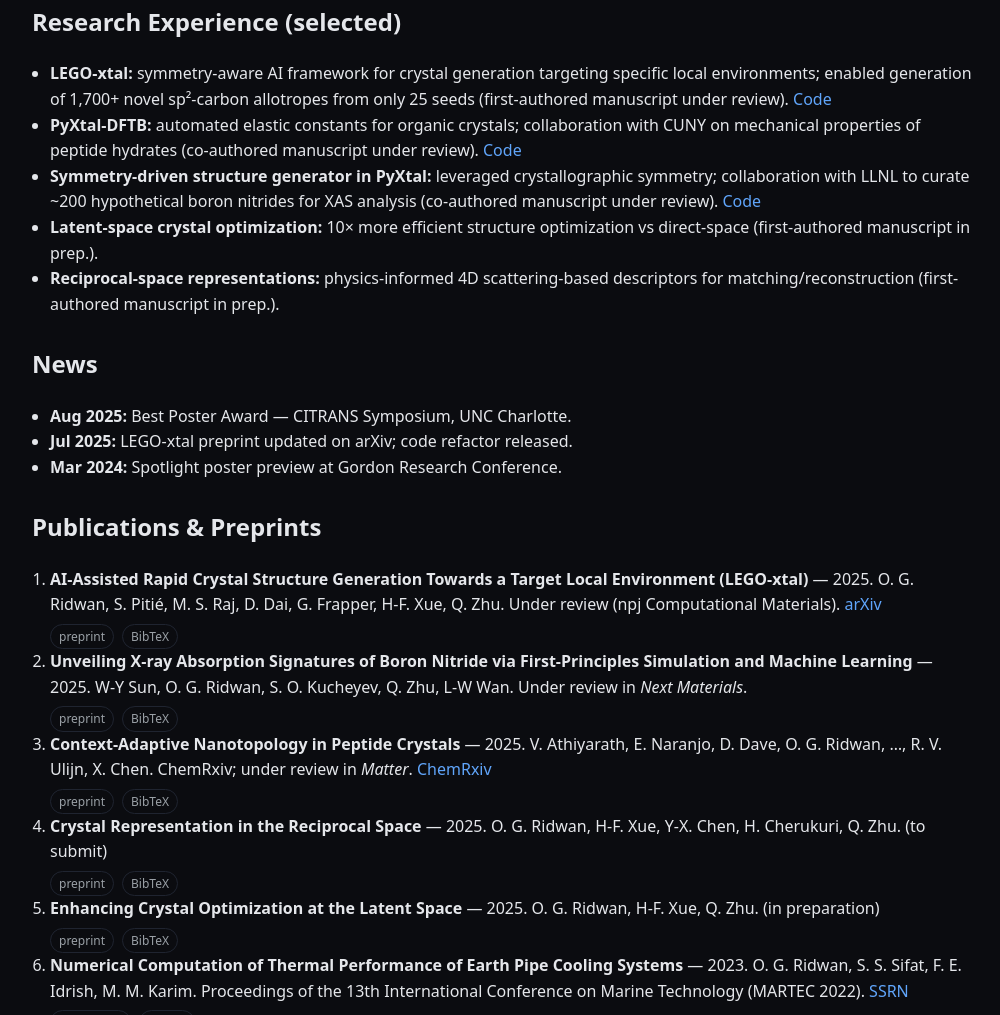
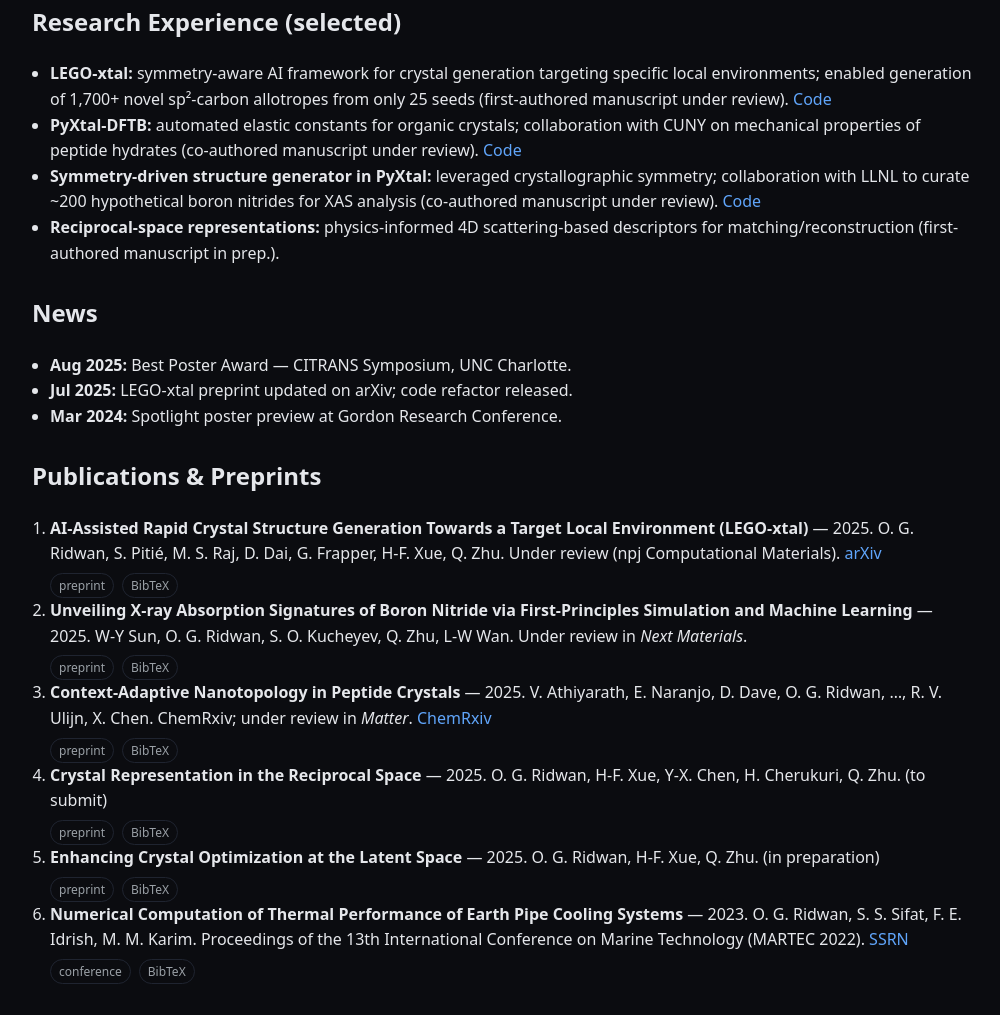
Before and after one commit to oridwan/oridwan.github.io, a plain HTML site: page index.html in a window 1280 px wide. Shown: the part 1072-2087 px from the top of the page, without its empty margins (136-1136 px from the left). Drawn offline with Linux system fonts and the light colour scheme.

```diff
--- a/index.html
+++ b/index.html
@@ -112,7 +112,6 @@
       <li><b>LEGO-xtal:</b> symmetry-aware AI framework for crystal generation targeting specific local environments; enabled generation of 1,700+ novel sp²-carbon allotropes from only 25 seeds (first-authored manuscript under review). <a href="https://github.com/MaterSim/LEGO-xtal" target="_blank">Code</a></li>
       <li><b>PyXtal-DFTB:</b> automated elastic constants for organic crystals; collaboration with CUNY on mechanical properties of peptide hydrates (co-authored manuscript under review). <a href="https://github.com/MaterSim/PyXtal_DFTB" target="_blank">Code</a></li>
       <li><b>Symmetry-driven structure generator in PyXtal:</b> leveraged crystallographic symmetry; collaboration with LLNL to curate ~200 hypothetical boron nitrides for XAS analysis (co-authored manuscript under review). <a href="https://github.com/MaterSim/PyXtal" target="_blank">Code</a></li>
-      <li><b>Latent-space crystal optimization:</b> 10× more efficient structure optimization vs direct-space (first-authored manuscript in prep.).</li>
       <li><b>Reciprocal-space representations:</b> physics-informed 4D scattering-based descriptors for matching/reconstruction (first-authored manuscript in prep.).</li>
     </ul>
   </section>
```
